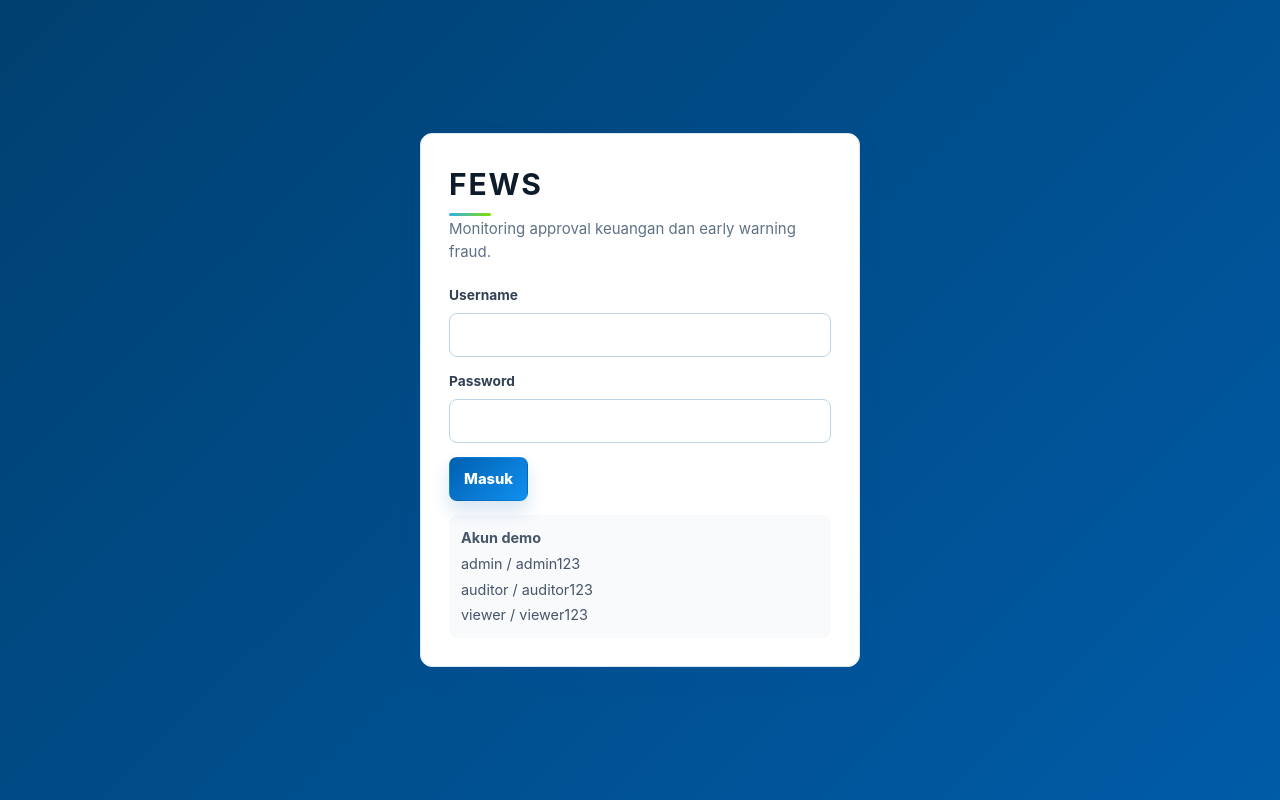
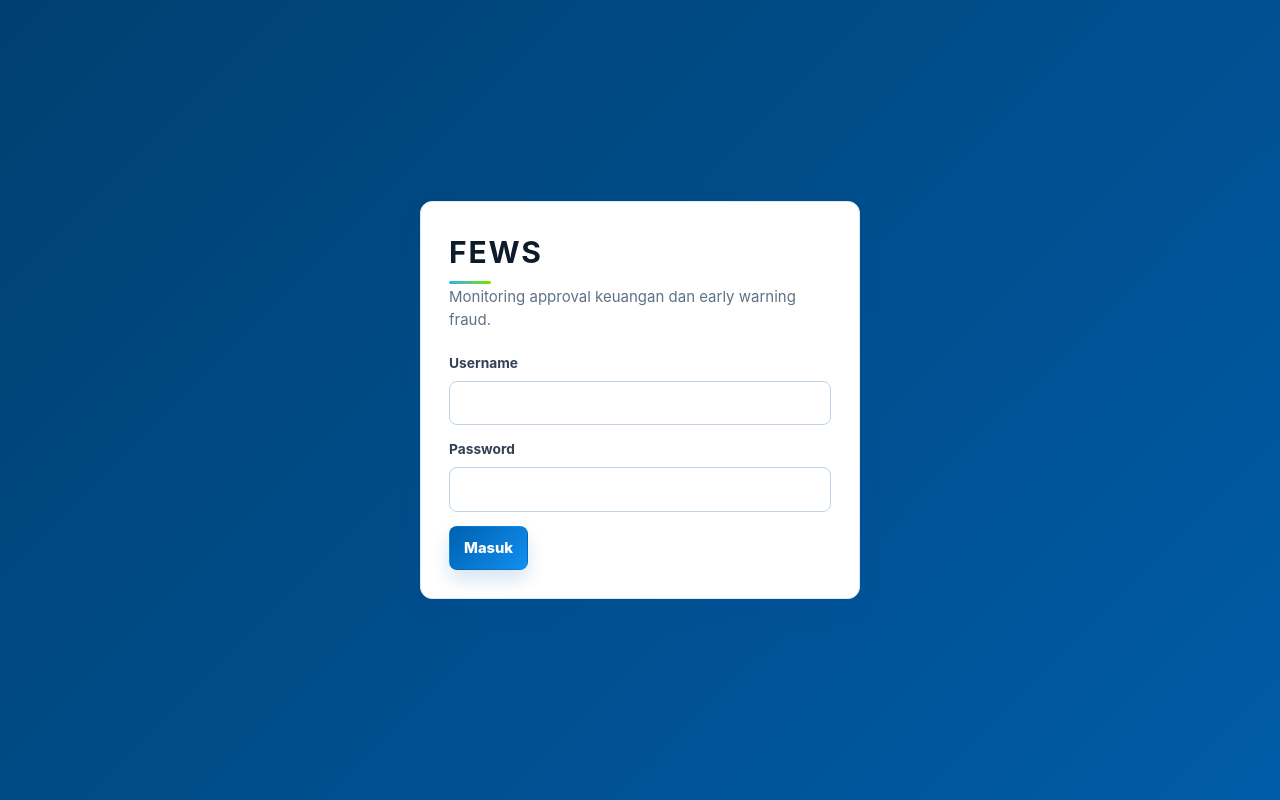
Before and after one commit to juliahlzh/audit, a FastAPI app: page /login in a window 1280 px wide. Run offline with FastAPI, Linux system fonts and the light colour scheme; some libraries are stand-ins or nearby versions.

Commit message:
Hide demo credentials from login page

```diff
--- a/app/templates/login.html
+++ b/app/templates/login.html
@@ -24,12 +24,6 @@
             <input id="password" type="password" name="password" required>
             <button type="submit">Masuk</button>
         </form>
-        <div class="hint">
-            <strong>Akun demo</strong>
-            <div>admin / admin123</div>
-            <div>auditor / auditor123</div>
-            <div>viewer / viewer123</div>
-        </div>
     </div>
 </body>
 </html>
```
Also changed, not shown: tests/test_persistence_logout.py (+9 -0 lines).
